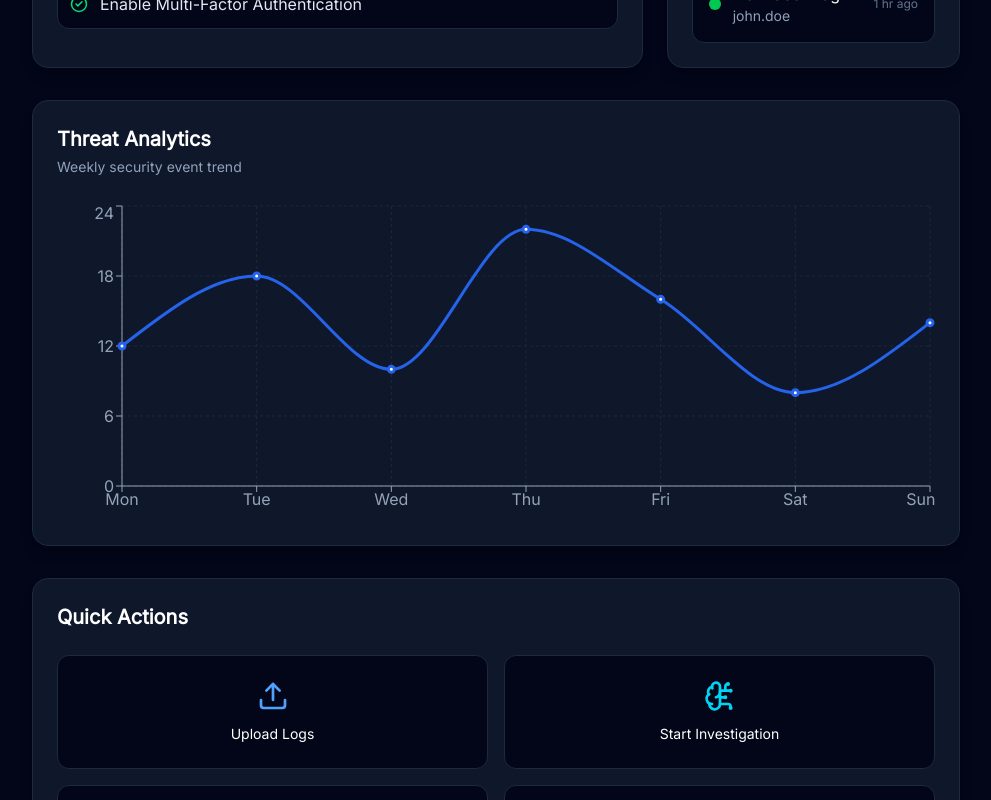
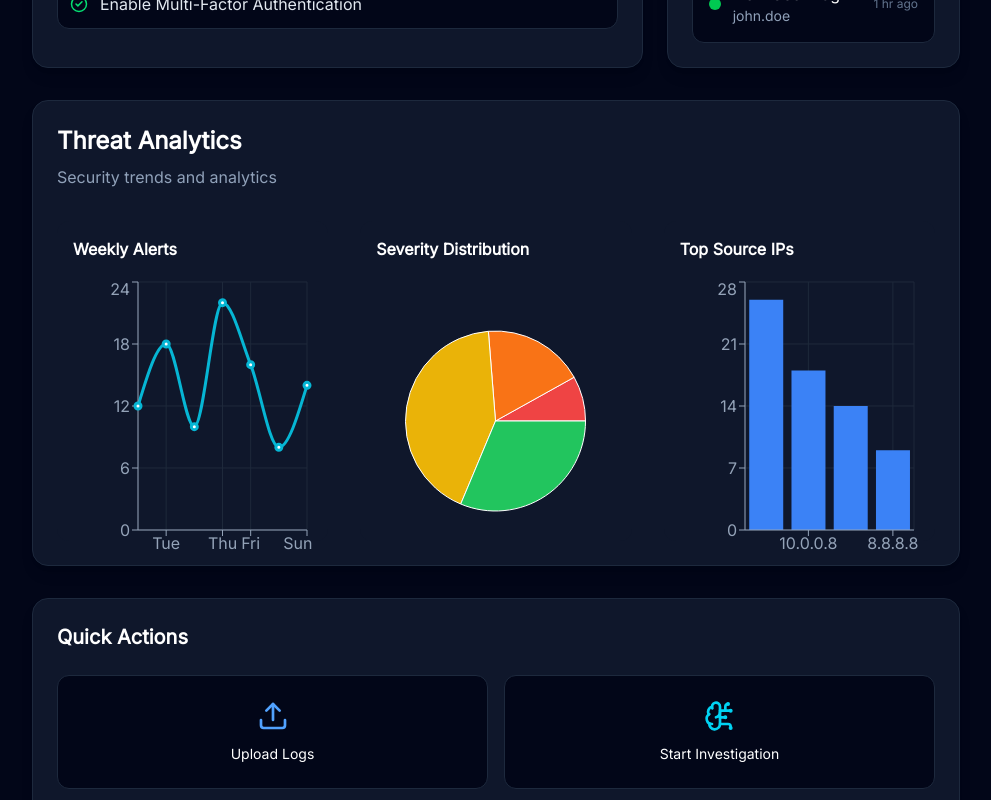
Before and after one commit to Sachin5877/VIRA, a React app in the folder frontend/: page / in a window 1280 px wide. Shown: the part 880-1680 px from the top of the page, without its empty margins (288-1279 px from the left). Built offline with nearby package versions, Linux system fonts and the light colour scheme; the HTML template or start-up script is replaced by a standard one.

Commit message:
Add security analytics dashboard with interactive charts

```diff
--- a/frontend/src/components/dashboard/ThreatAnalytics.jsx
+++ b/frontend/src/components/dashboard/ThreatAnalytics.jsx
@@ -4,52 +4,126 @@ import analytics from "../../data/analytics";
 import {
   LineChart,
   Line,
+  PieChart,
+  Pie,
+  Cell,
+  BarChart,
+  Bar,
   ResponsiveContainer,
   CartesianGrid,
   XAxis,
   YAxis,
   Tooltip,
 } from "recharts";
+const severity = [
+  { name: "Critical", value: 8 },
+  { name: "High", value: 18 },
+  { name: "Medium", value: 42 },
+  { name: "Low", value: 31 },
+];
 
+const ips = [
+  { ip: "192.168.1.5", count: 26 },
+  { ip: "10.0.0.8", count: 18 },
+  { ip: "172.16.0.2", count: 14 },
+  { ip: "8.8.8.8", count: 9 },
+];
+
+const COLORS = [
+  "#ef4444",
+  "#f97316",
+  "#eab308",
+  "#22c55e",
+];
 export default function ThreatAnalytics() {
   return (
     <Card>
-      <h2 className="text-xl font-semibold text-white">
+      <>
+  <h2 className="text-2xl font-bold text-white">
     Threat Analytics
   </h2>
 
-      <p className="mt-1 text-sm text-slate-400">
-        Weekly security event trend
+  <p className="mt-2 text-slate-400">
+    Security trends and analytics
   </p>
 
-      <div className="mt-6 h-80">
+  <div className="mt-8 grid gap-8 xl:grid-cols-3">
+
+    {/* Line Chart */}
+
+    <div className="h-80 rounded-xl bg-slate-900 p-4">
+      <h3 className="mb-4 text-white font-semibold">
+        Weekly Alerts
+      </h3>
+
       <ResponsiveContainer width="100%" height="100%">
         <LineChart data={analytics}>
-            <CartesianGrid
-              stroke="#1E293B"
-              strokeDasharray="3 3"
-            />
-
-            <XAxis
-              dataKey="day"
-              stroke="#94A3B8"
-            />
-
-            <YAxis
-              stroke="#94A3B8"
-            />
-
+          <CartesianGrid stroke="#1E293B" />
+          <XAxis dataKey="day" stroke="#94A3B8" />
+          <YAxis stroke="#94A3B8" />
           <Tooltip />
 
           <Line
             type="monotone"
             dataKey="alerts"
-              stroke="#2563EB"
+            stroke="#06B6D4"
             strokeWidth={3}
           />
         </LineChart>
       </ResponsiveContainer>
     </div>
+
+    {/* Pie Chart */}
+
+    <div className="h-80 rounded-xl bg-slate-900 p-4">
+      <h3 className="mb-4 text-white font-semibold">
+        Severity Distribution
+      </h3>
+
+      <ResponsiveContainer width="100%" height="100%">
+        <PieChart>
+          <Pie
+            data={severity}
+            dataKey="value"
+            outerRadius={90}
+          >
+            {severity.map((entry, index) => (
+              <Cell
+                key={index}
+                fill={COLORS[index]}
+              />
+            ))}
+          </Pie>
+
+          <Tooltip />
+        </PieChart>
+      </ResponsiveContainer>
+    </div>
+
+    {/* Bar Chart */}
+
+    <div className="h-80 rounded-xl bg-slate-900 p-4">
+      <h3 className="mb-4 text-white font-semibold">
+        Top Source IPs
+      </h3>
+
+      <ResponsiveContainer width="100%" height="100%">
+        <BarChart data={ips}>
+          <CartesianGrid stroke="#1E293B" />
+          <XAxis dataKey="ip" stroke="#94A3B8" />
+          <YAxis stroke="#94A3B8" />
+          <Tooltip />
+
+          <Bar
+            dataKey="count"
+            fill="#3B82F6"
+          />
+        </BarChart>
+      </ResponsiveContainer>
+    </div>
+
+  </div>
+</>
     </Card>
   );
 }
--- /dev/null
+++ b/frontend/src/data/dashboardData.js
@@ -0,0 +1,23 @@
+export const severityData = [
+  { name: "Critical", value: 8 },
+  { name: "High", value: 18 },
+  { name: "Medium", value: 42 },
+  { name: "Low", value: 31 },
+];
+
+export const timelineData = [
+  { day: "Mon", events: 12 },
+  { day: "Tue", events: 19 },
+  { day: "Wed", events: 15 },
+  { day: "Thu", events: 28 },
+  { day: "Fri", events: 22 },
+  { day: "Sat", events: 17 },
+  { day: "Sun", events: 9 },
+];
+
+export const topIPs = [
+  { ip: "192.168.1.5", count: 26 },
+  { ip: "10.0.0.8", count: 18 },
+  { ip: "172.16.0.2", count: 14 },
+  { ip: "8.8.8.8", count: 9 },
+];
--- a/frontend/src/pages/Dashboard.jsx
+++ b/frontend/src/pages/Dashboard.jsx
@@ -6,6 +6,7 @@ import Navbar from "../components/layout/Navbar";
 import InvestigationPanel from "../components/dashboard/InvestigationPanel";
 import ThreatAnalytics from "../components/dashboard/ThreatAnalytics";
 import QuickActions from "../components/dashboard/QuickActions";
+
 export default function Dashboard() {
   return (
     <div className="flex min-h-screen bg-slate-950">
@@ -56,6 +57,9 @@ export default function Dashboard() {
 <div className="mt-8">
   <ThreatAnalytics />
 </div>
+
+
+
 <div className="mt-8">
   <QuickActions />
 </div>
```
Also changed, not shown: frontend/src/components/dashboard/ThreatChart.jsx (deleted). Lines whose indentation alone changed are shown as unchanged.
